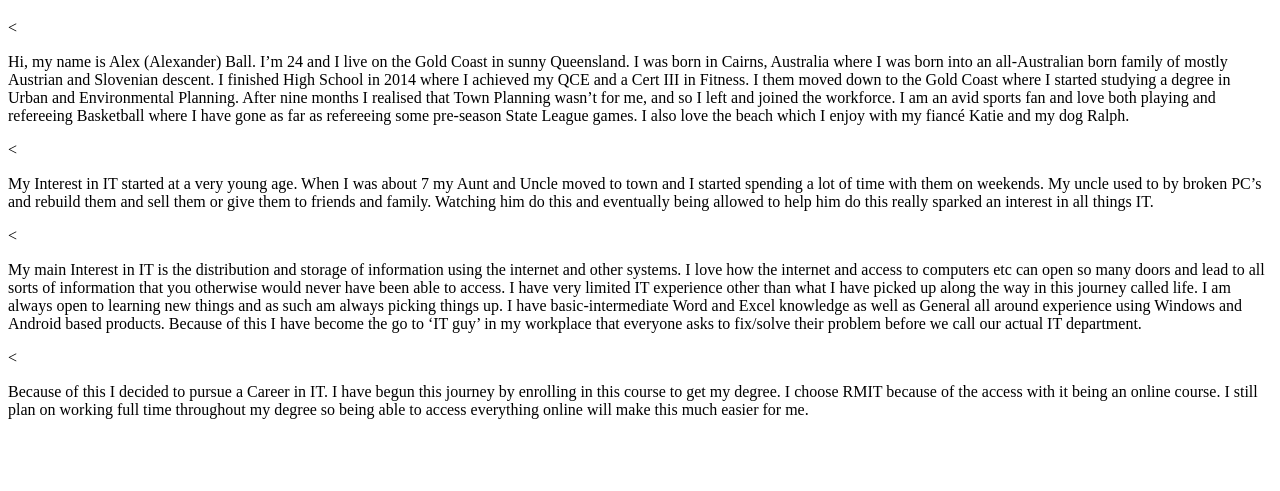
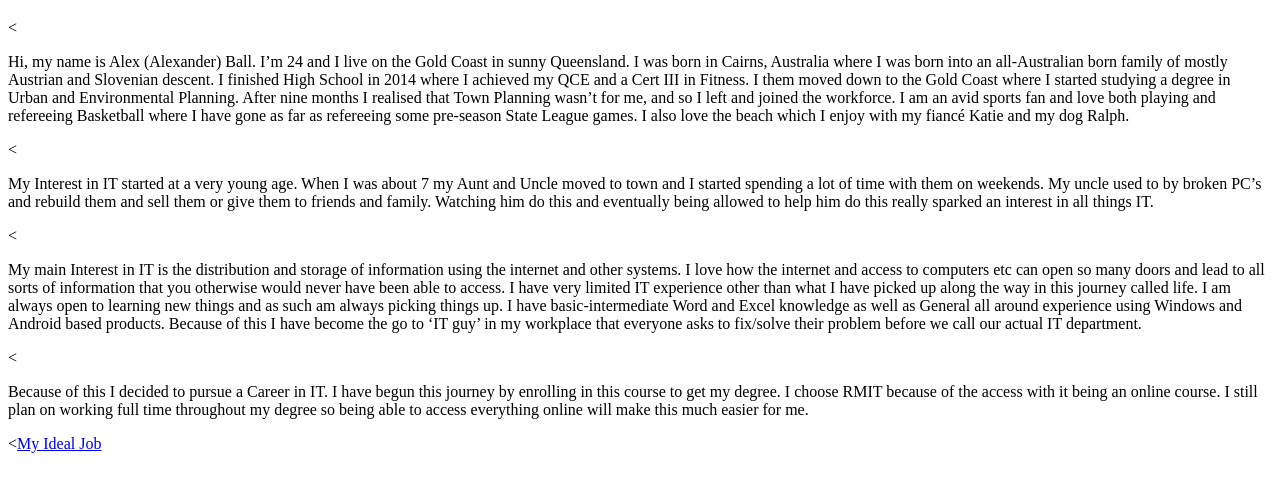
Before and after one commit to s3908682/My-Website, a plain HTML site: page index.html in a window 1280 px wide. Shown: the part 87-578 px from the top of the page. Drawn offline with Linux system fonts and the light colour scheme.

Commit message:
Update index.html
d

```diff
--- a/index.html
+++ b/index.html
@@ -10,5 +10,6 @@
 <<p>My Interest in IT started at a very young age. When I was about 7 my Aunt and Uncle moved to town and I started spending a lot of time with them on weekends. My uncle used to by broken PC’s and rebuild them and sell them or give them to friends and family. Watching him do this and eventually being allowed to help him do this really sparked an interest in all things IT. </p>
 <<p>My main Interest in IT is the distribution and storage of information using the internet and other systems. I love how the internet and access to computers etc can open so many doors and lead to all sorts of information that you otherwise would never have been able to access. I have very limited IT experience other than what I have picked up along the way in this journey called life. I am always open to learning new things and as such am always picking things up. I have basic-intermediate Word and Excel knowledge as well as General all around experience using Windows and Android based products. Because of this I have become the go to ‘IT guy’ in my workplace that everyone asks to fix/solve their problem before we call our actual IT department.</p>
 <<p>Because of this I decided to pursue a Career in IT. I have begun this journey by enrolling in this course to get my degree. I choose RMIT because of the access with it being an online course. I still plan on working full time throughout my degree so being able to access everything online will make this much easier for me.  </p>
+<p><<a href="my-ideal-job.html">My Ideal Job</a></p>
   </body>
 </html>
```
